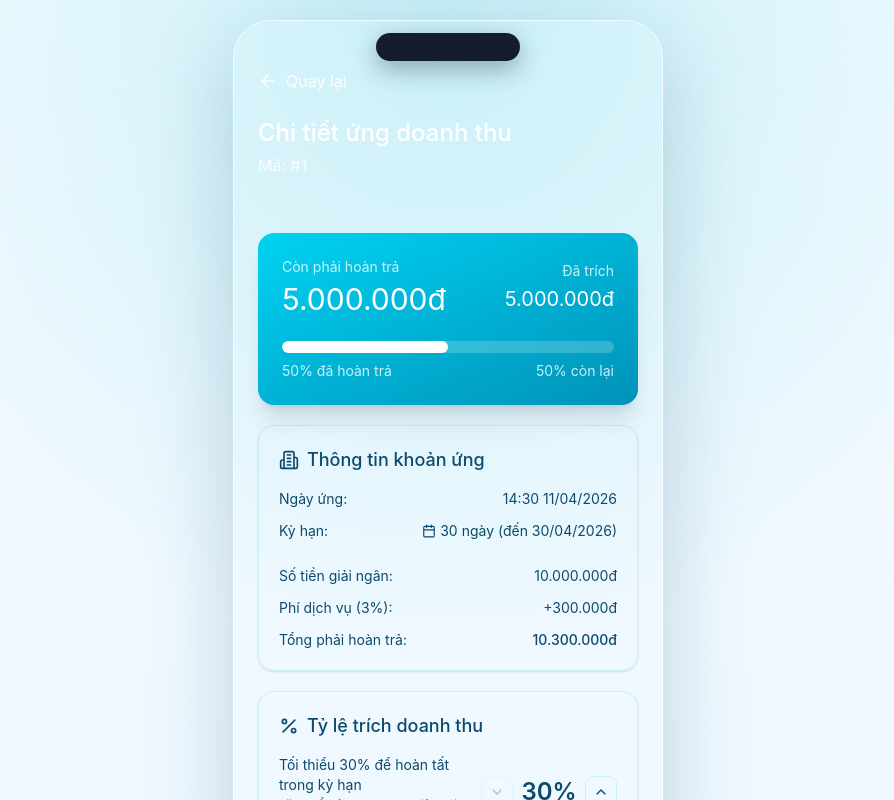
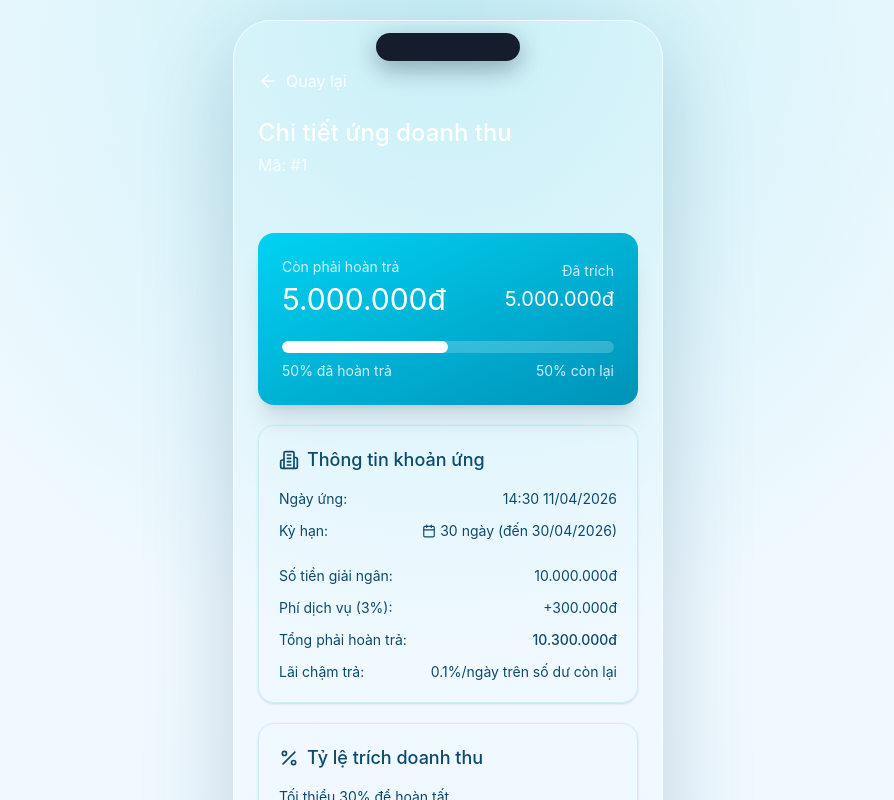
Before and after one commit to kduong2803/driver-salary-advance-app, a React (Vite) app: page /rbf/detail/1 in a window 1280 px wide. Shown: the top 800 px of the page, without its empty margins (192-1086 px from the left). Built offline with nearby package versions, Linux system fonts and the light colour scheme.

Commit message:
Remove annual rate annotation; add 0.1%/day late fee to RBFDetail

```diff
--- a/src/app/pages/rbf/RBFDetail.tsx
+++ b/src/app/pages/rbf/RBFDetail.tsx
@@ -136,6 +136,10 @@ export function RBFDetail() {
             <div className="flex justify-between">
               <span className="text-muted-foreground">Tổng phải hoàn trả:</span>
               <span className="font-medium">{formatCurrency(totalRepay)}</span>
+            </div>
+            <div className="flex justify-between">
+              <span className="text-muted-foreground">Lãi chậm trả:</span>
+              <span>0.1%/ngày trên số dư còn lại</span>
             </div>
           </div>
         </motion.div>
--- a/src/app/pages/rbf/RBFDiscovery.tsx
+++ b/src/app/pages/rbf/RBFDiscovery.tsx
@@ -185,7 +185,7 @@ export function RBFDiscovery() {
                   <span>10.000.000đ</span>
                 </div>
                 <div className="flex justify-between">
-                  <span className="text-muted-foreground">Phí dịch vụ (3.0% ~ 36%/năm):</span>
+                  <span className="text-muted-foreground">Phí dịch vụ (3.0%):</span>
                   <span>300.000đ</span>
                 </div>
                 <div className="h-px bg-border my-1" />
```
